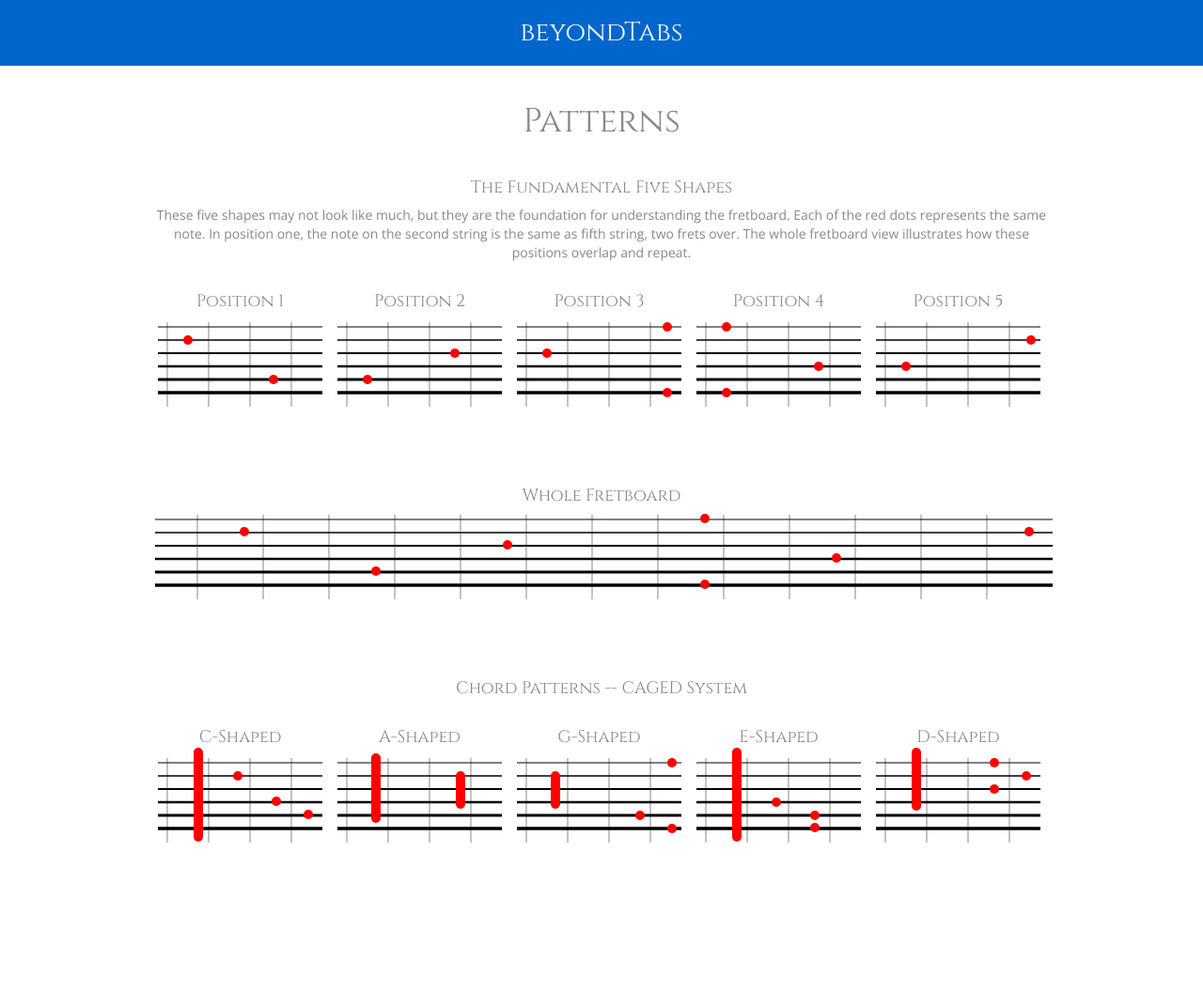
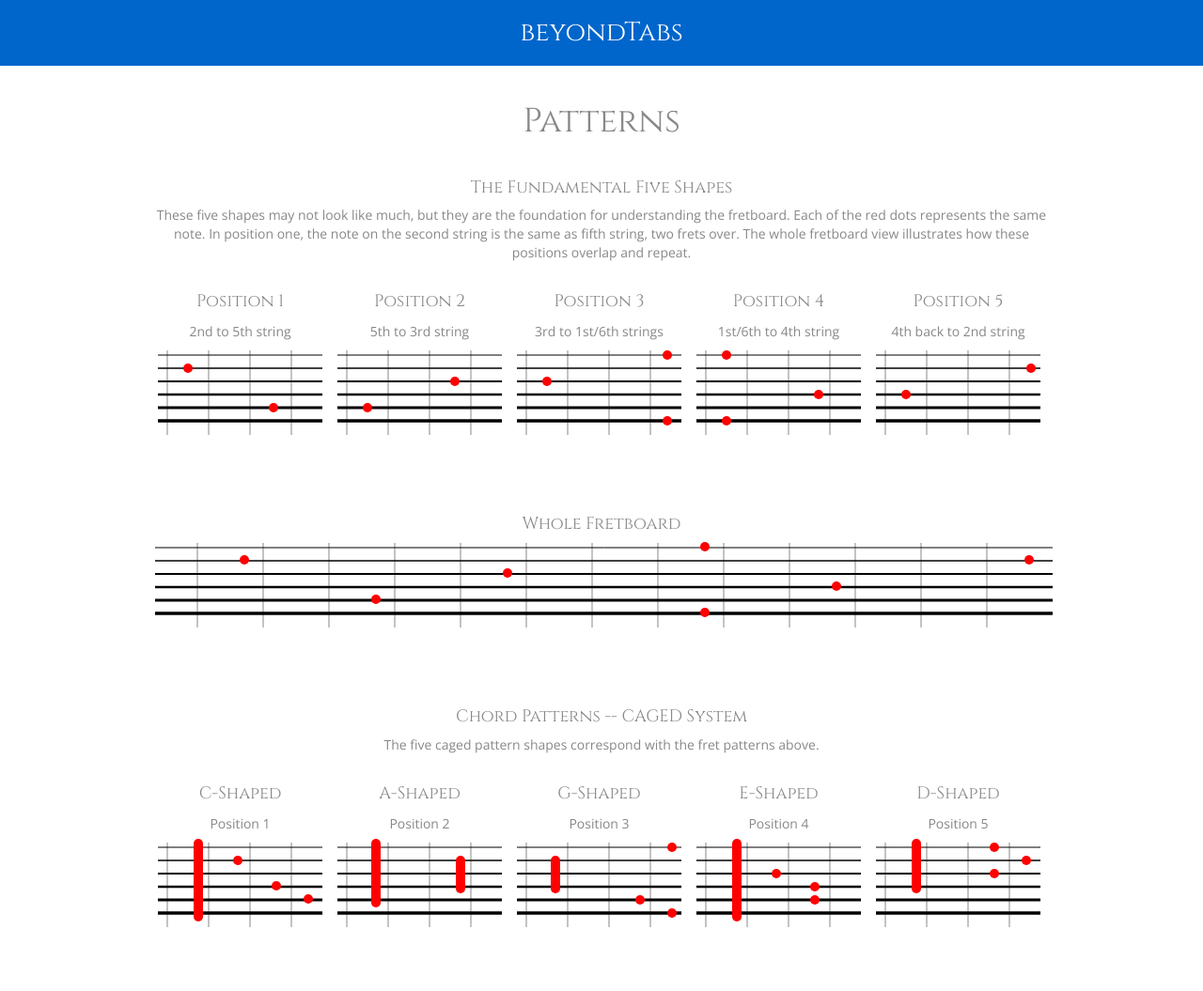
Before and after one commit to rysdyk/beyond-tabs, a plain HTML site: page patterns.html in a window 1280 px wide. Shown: the top 1055 px of the page at 94% size. Drawn offline with nearby package versions, Linux system fonts and the light colour scheme.

Commit message:
style fixes for caged

```diff
--- a/css/patterns.css
+++ b/css/patterns.css
@@ -47,62 +47,62 @@ section p {
 }
 
 .pos1 .note1 {
-	top: 68px;
+	top: 98px;
 	left: 32px;
 }
 
 .pos1 .note2 {
-	top: 110px;
+	top: 140px;
 	left: 123px;
 }
 
 .pos2 .note1 {
-	top: 110px;
+	top: 140px;
 	left: 32px;
 }
 
 .pos2 .note2 {
-	top: 82px;
+	top: 112px;
 	left: 125px;
 }
 
 .pos3 .note1 {
-	top: 82px;
+	top: 112px;
 	left: 32px;
 }
 
 .pos3 .note2 {
-	top: 124px;
+	top: 154px;
 	left: 160px;
 }
 
 .pos3 .note3 {
-	top: 54px;
+	top: 84px;
 	left: 160px;
 }
 
 .pos4 .note1 {
-	top: 124px;
+	top: 154px;
 	left: 32px;
 }
 
 .pos4 .note2 {
-	top: 54px;
+	top: 84px;
 	left: 32px;
 }
 
 .pos4 .note3 {
-	top: 96px;
+	top: 126px;
 	left: 130px;
 }
 
 .pos5 .note1 {
-	top: 96px;
+	top: 126px;
 	left: 32px;
 }
 
 .pos5 .note2 {
-	top: 68px;
+	top: 98px;
 	left: 165px;
 }
 
@@ -146,97 +146,97 @@ section p {
 }
 
 .c-shape .note1 {
-	top: 43px;
+	top: 80px;
 	left: 43px;
-	height: 100px;
+	height: 88px;
 }
 
 .c-shape .note2 {
-	top: 68px;
+	top: 98px;
 	left: 85px;
 }
 
 .c-shape .note3 {
-	top: 95px;
+	top: 125px;
 	left: 126px;
 }
 
 .c-shape .note4 {
-	top: 109px;
+	top: 139px;
 	left: 160px;
 }
 
 .a-shape .note1 {
-	top: 49px;
+	top: 80px;
 	left: 41px;
-	height: 74px;
+	height: 73px;
 }
 
 .a-shape .note2 {
 	left: 131px;
-	top: 68px;
+	top: 98px;
 	height:40px;
 }
 
 .g-shape .note1 {
 	left: 41px;
-	top: 68px;
+	top: 98px;
 	height: 40px;
 }
 
 .g-shape .note2 {
-	top: 110px;
+	top: 140px;
 	left: 131px;
 }
 
 .g-shape .note3 {
-	top: 124px;
+	top: 154px;
 	left: 165px;
 }
 
 .g-shape .note4 {
-	top: 54px;
+	top: 84px;
 	left: 165px;
 }
 
 .e-shape .note1 {
-	top: 43px;
+	top: 80px;
 	left: 43px;
-	height: 100px;
+	height: 88px;
 }
 
 .e-shape .note2 {
-	top: 96px;
+	top: 112px;
 	left: 85px;
 }
 
 .e-shape .note3 {
-	top: 110px;
+	top: 126px;
 	left: 126px;
 }
 
 .e-shape .note4 {
-	top: 123px;
+	top: 140px;
 	left: 126px;
 }
 
 .d-shape .note1 {
-	top: 43px;
+	top: 80px;
 	left: 43px;
-	height: 67px;
+	height: 58px;
 }
 
 .d-shape .note2 {
-	top: 54px;
+	top: 84px;
 	left: 126px;
 }
 
 .d-shape .note3 {
-	top: 82px;
+	top: 112px;
 	left: 126px;
 }
 
 .d-shape .note4 {
-	top: 68px;
+	top: 98px;
 	left: 160px;
 }
--- a/patterns.html
+++ b/patterns.html
@@ -28,6 +28,7 @@
 				<div class="fretboard-chunks">
 					<div class="fretboard pos1">
 						<h2>Position 1</h2>
+						<p>2nd to 5th string</p>
 						<canvas class="fretboard-bg" width="185"></canvas>
 						<div class="note note1"></div>
 						<div class="note note2"></div>
@@ -35,6 +36,7 @@
 
 					<div class="fretboard pos2">
 						<h2>Position 2</h2>
+						<p>5th to 3rd string</p>
 						<canvas class="fretboard-bg" width="185"></canvas>
 						<div class="note note1"></div>
 						<div class="note note2"></div>
@@ -42,6 +44,7 @@
 
 					<div class="fretboard pos3">
 						<h2>Position 3</h2>
+						<p>3rd to 1st/6th strings</p>
 						<canvas class="fretboard-bg" width="185"></canvas>
 						<div class="note note1"></div>
 						<div class="note note2"></div>
@@ -50,6 +53,7 @@
 
 					<div class="fretboard pos4">
 						<h2>Position 4</h2>
+						<p>1st/6th to 4th string</p>
 						<canvas class="fretboard-bg" width="185"></canvas>
 						<div class="note note1"></div>
 						<div class="note note2"></div>
@@ -58,6 +62,7 @@
 
 					<div class="fretboard pos5">
 						<h2>Position 5</h2>
+						<p>4th back to 2nd string</p>
 						<canvas class="fretboard-bg" width="185"></canvas>
 						<div class="note note1"></div>
 						<div class="note note2"></div>
@@ -81,8 +86,10 @@
 
 			<section class="chord-patterns">
 				<h2>Chord Patterns -- CAGED System</h2>
+				<p>The five caged pattern shapes correspond with the fret patterns above.</p>
 				<div class="fretboard c-shape">
 					<h2>C-Shaped</h2>
+					<p>Position 1</p>
 					<canvas class="fretboard-bg" width="185"></canvas>
 					<div class="note note1"></div>
 					<div class="note note2"></div>
@@ -92,6 +99,7 @@
 
 				<div class="fretboard a-shape">
 					<h2>A-Shaped</h2>
+					<p>Position 2</p>
 					<canvas class="fretboard-bg" width="185"></canvas>
 					<div class="note note1"></div>
 					<div class="note note2"></div>
@@ -99,6 +107,7 @@
 
 				<div class="fretboard g-shape">
 					<h2>G-Shaped</h2>
+					<p>Position 3</p>
 					<canvas class="fretboard-bg" width="185"></canvas>
 					<div class="note note1"></div>
 					<div class="note note2"></div>
@@ -108,6 +117,7 @@
 
 				<div class="fretboard e-shape">
 					<h2>E-Shaped</h2>
+					<p>Position 4</p>
 					<canvas class="fretboard-bg" width="185"></canvas>
 					<div class="note note1"></div>
 					<div class="note note2"></div>
@@ -117,6 +127,7 @@
 
 				<div class="fretboard d-shape">
 					<h2>D-Shaped</h2>
+					<p>Position 5</p>
 					<canvas class="fretboard-bg" width="185"></canvas>
 					<div class="note note1"></div>
 					<div class="note note2"></div>
```
